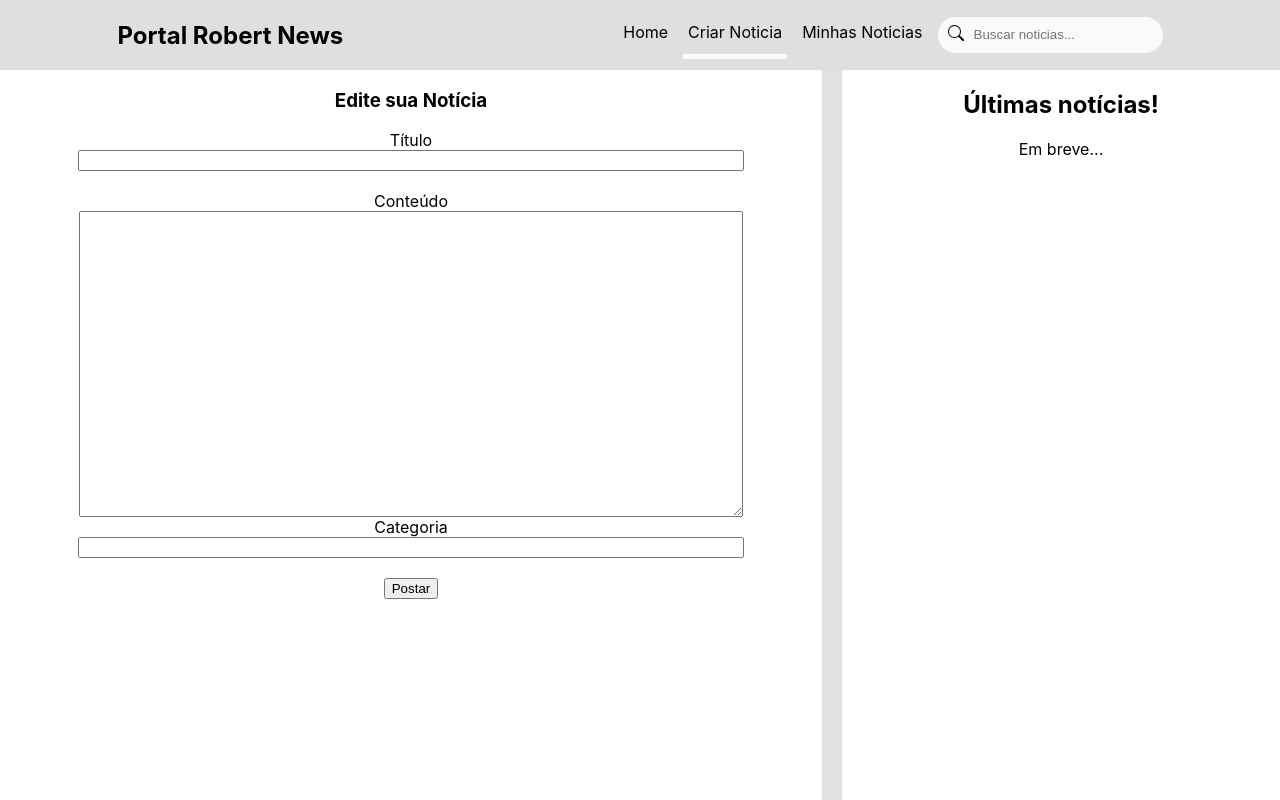
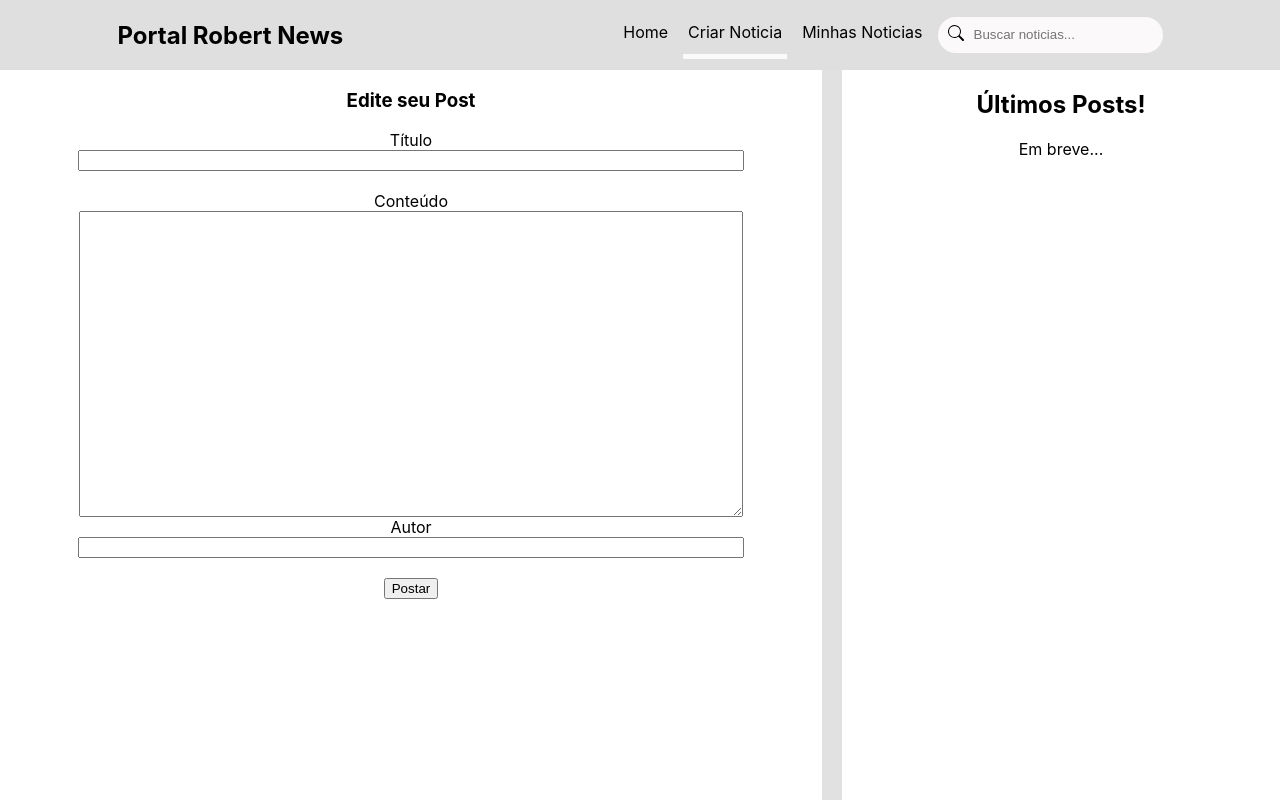
Before and after one commit to RobertRodriguesMartins/blog-posts-front-deploy, a React (Create React App) app in the folder frontend/: page /news/create in a window 1280 px wide. Built offline with nearby package versions, Linux system fonts and the light colour scheme; no server answers.

Commit message:
REFACTOR: from news app to blog app

```diff
--- a/frontend/src/components/CreateNews.js
+++ b/frontend/src/components/CreateNews.js
@@ -19,13 +19,13 @@ function CreateNews() {
       <section className="app-news-create-form-wrapper">
         {form !== "submitted" ? (
           <section>
-            <h1>Edite sua Notícia</h1>
+            <h1>Edite seu Post</h1>
             <form method="POST" onSubmit={submitForm}>
               <label htmlFor="title">Título</label>
               <input id="title" type="text" name="title" required />
               <label htmlFor="content">Conteúdo</label>
               <textarea id="content" name="content" rows="20" required />
-              <label htmlFor="category">Categoria</label>
+              <label htmlFor="category">Autor</label>
               <input id="category" name="categoryName" type="text" required />
               <button type="submit">Postar</button>
             </form>
@@ -34,7 +34,7 @@ function CreateNews() {
           <div>Enviado com sucesso!</div>
         )}
         <section className="app-news-create-lastnews ">
-          <h2>Últimas notícias!</h2>
+          <h2>Últimos Posts!</h2>
           <div>Em breve...</div>
         </section>
       </section>
```
